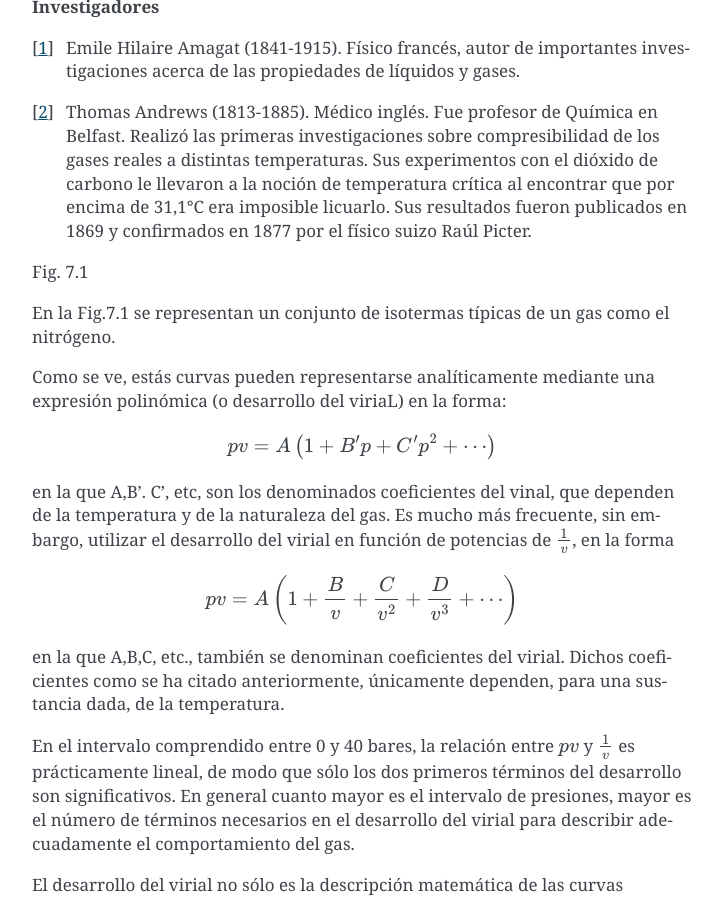
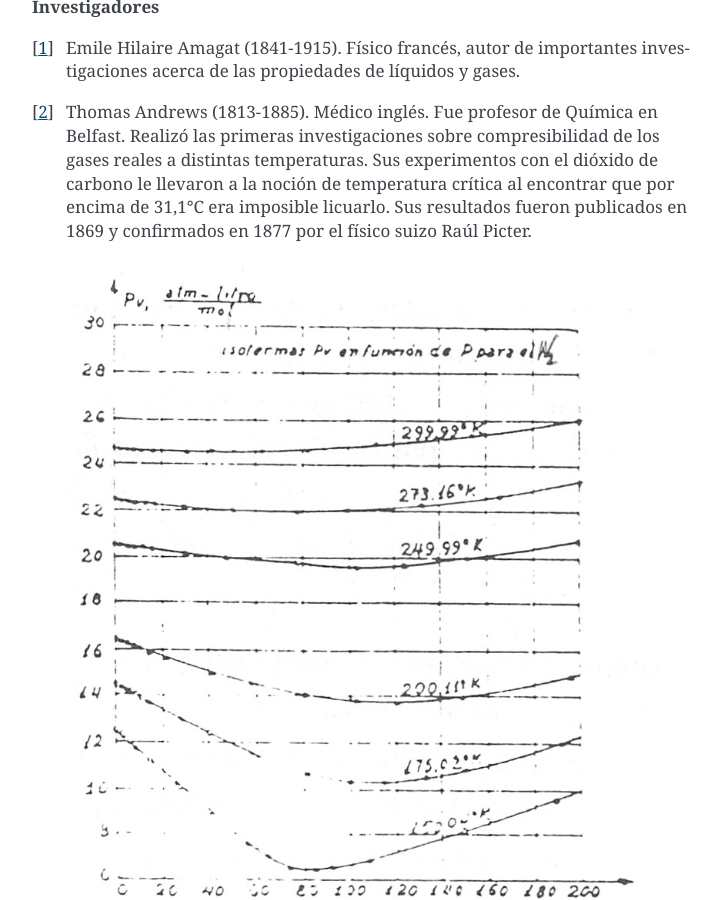
Before and after one commit to mantielero/termodinamica, a Sphinx documentation site: the page built from source/homogeneos_gases.rst, in a window 1280 px wide and 900 px high, scrolled down 759 px. Shown: the whole window, without its empty margins (388-1110 px from the left). Built offline with Sphinx 7.4.7, drawn with Linux system fonts in a browser that asks for light colours; pages that are not in the unit, such as notebooks, are missing from menus.

Commit message:
Update homogeneos_gases.rst

```diff
--- a/source/homogeneos_gases.rst
+++ b/source/homogeneos_gases.rst
@@ -19,7 +19,8 @@ Experiencias de esta clase fueron realizadas por vez primera por Amagat [#Amagat
 .. [#Amagat] Emile Hilaire Amagat (1841-1915). Físico francés, autor de importantes investigaciones acerca de las propiedades de líquidos y gases.
 .. [#Andrews] Thomas Andrews (1813-1885). Médico inglés. Fue profesor de Química en Belfast. Realizó las primeras investigaciones sobre compresibilidad de los gases reales a distintas temperaturas. Sus experimentos con el dióxido de carbono le llevaron a la noción de temperatura crítica al encontrar que por encima de 31,1°C era imposible licuarlo. Sus resultados fueron publicados en 1869 y confirmados en 1877 por el físico suizo Raúl Picter.
 
-Fig. 7.1
+.. figure:: ./img/fig_7_1.png
+
 
 En la Fig.7.1 se representan un conjunto de isotermas típicas de un gas como el nitrógeno.
 
```
